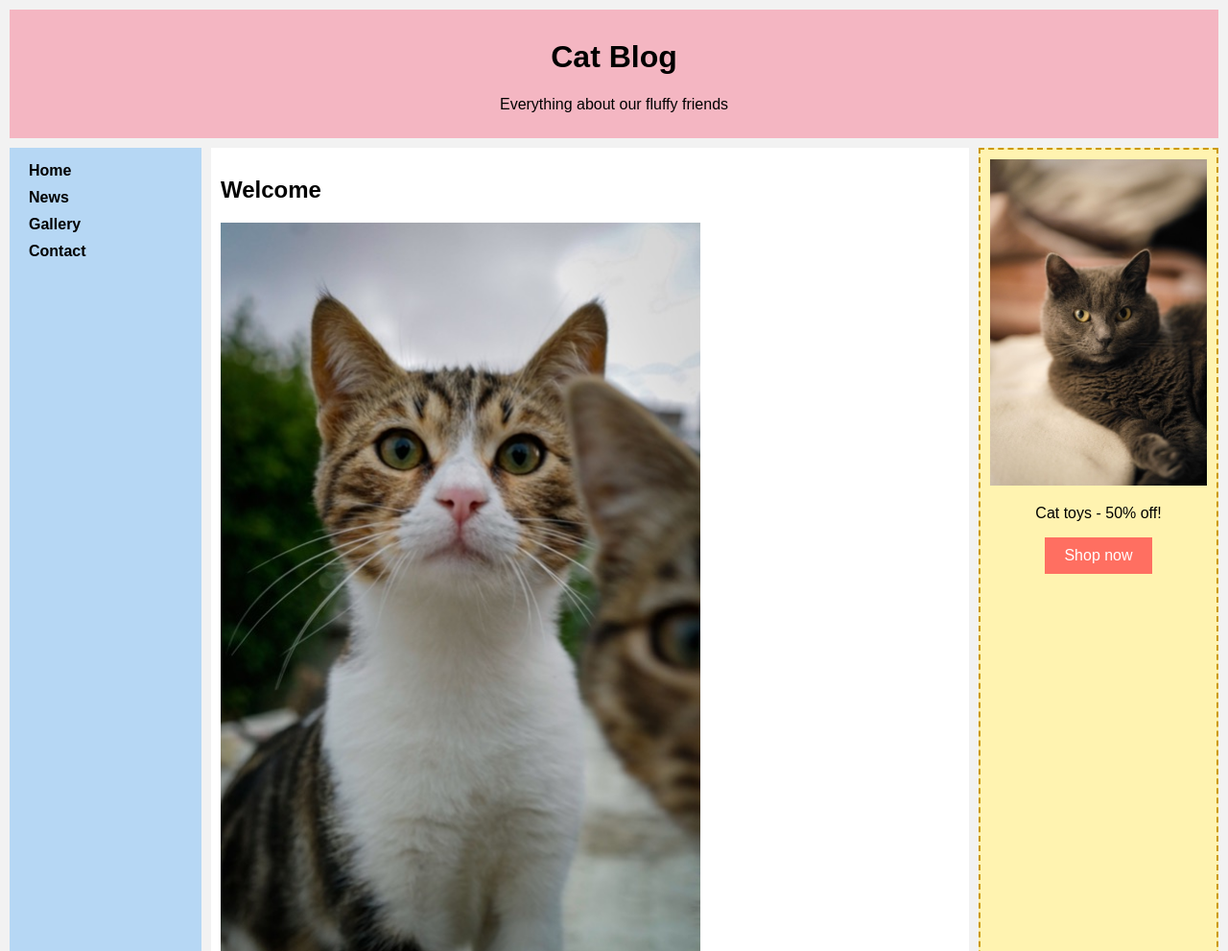
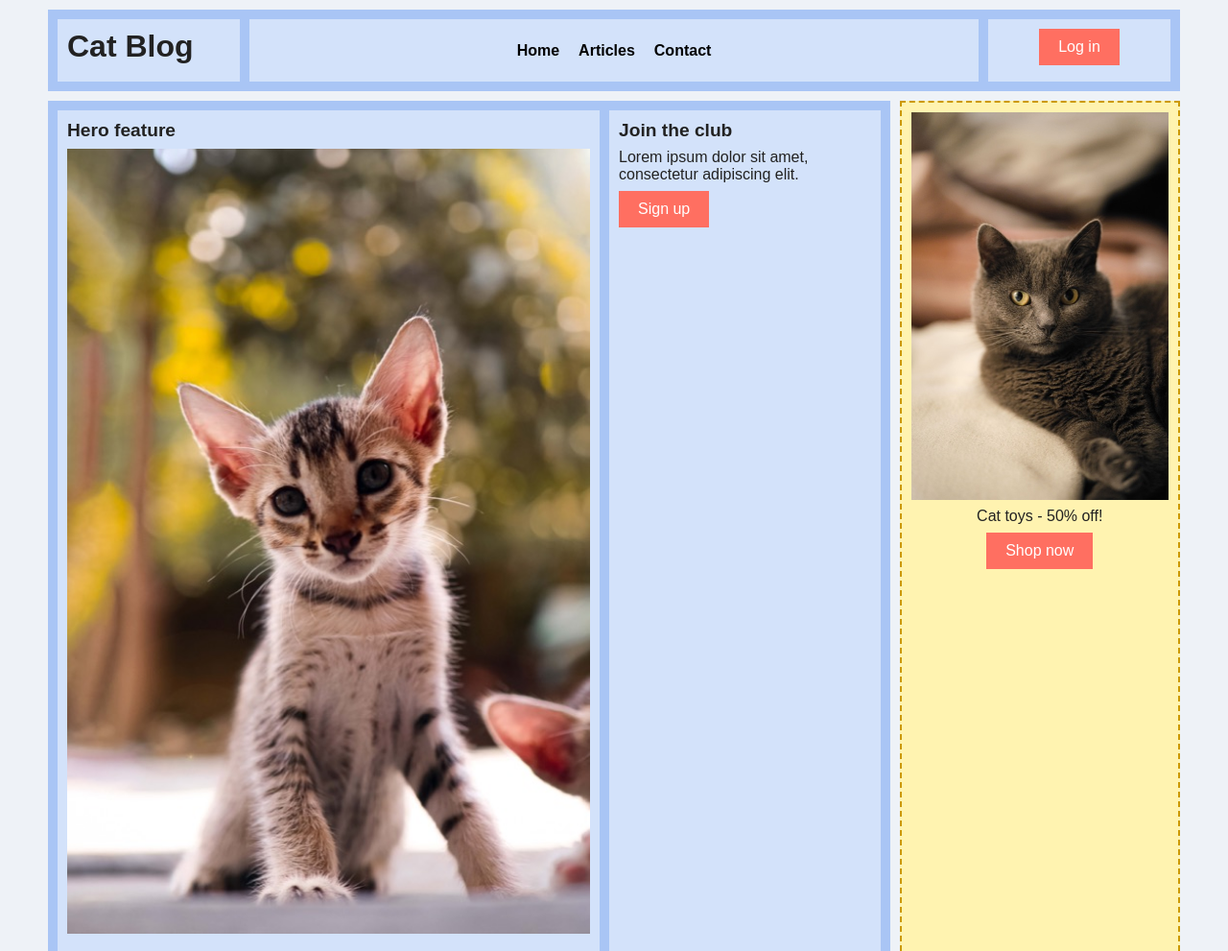
Before and after one commit to emilijakalnina/HW2, a plain HTML site: page index.html in a window 1280 px wide. Shown: the top 991 px of the page at 96% size. Drawn offline with Linux system fonts and the light colour scheme.

Commit message:
Match wireframe layout

```diff
--- a/hw2.css
+++ b/hw2.css
@@ -4,82 +4,97 @@
 
 body {
   margin: 0;
-  font-family: Arial, sans-serif;
-  background-color: #f2f2f2;
+  font-family: Arial, Helvetica, sans-serif;
+  background-color: #eef2f7;
+  color: #222222;
+}
+
+h1, h2, h3 {
+  margin: 0 0 8px 0;
+}
+
+h2 {
+  font-size: 1.2rem;
+}
+
+h3 {
+  font-size: 1rem;
+}
+
+p {
+  margin: 0 0 8px 0;
 }
 
 img {
+  display: block;
   max-width: 100%;
   height: auto;
+  margin-bottom: 8px;
 }
 
-.page {
-  display: grid;
-  gap: 10px;
-  padding: 10px;
-  grid-template-columns: 1fr;
-  grid-template-areas:
-    "header"
-    "nav"
-    "ad"
-    "main"
-    "aside"
-    "footer";
-}
+.header  { grid-area: page-header; }
+.hero    { grid-area: page-hero; }
+.ad-top  { grid-area: page-ad; }
+.content { grid-area: page-content; }
+.sidebar { grid-area: page-sidebar; }
+.footer  { grid-area: page-footer; }
 
-.header {
-  grid-area: header;
-  background-color: #f4b6c2;
-  text-align: center;
+.brand           { grid-area: brand; }
+.nav             { grid-area: nav; }
+.tools           { grid-area: tools; }
+.hero-feature    { grid-area: hero-feature; }
+.hero-cta        { grid-area: hero-cta; }
+.article-feature { grid-area: article-feature; }
+.ad-content      { grid-area: ad-content; }
+.article-listing { grid-area: article-listing; }
+
+.header, .hero, .content, .sidebar, .footer {
+  background-color: #a9c5f5;
   padding: 10px;
 }
 
-.nav {
-  grid-area: nav;
-  background-color: #b6d7f4;
-  display: flex;
-  flex-wrap: wrap;
-  justify-content: center;
+.brand, .nav, .tools, .hero-feature, .hero-cta,
+.article-feature, .article-listing, .sidebar-feature {
+  background-color: #d3e2fa;
   padding: 10px;
 }
 
+.footer {
+  text-align: center;
+}
+
+.footer p {
+  margin: 0;
+}
+
+.nav {
+  display: flex;
+  flex-wrap: wrap;
+  align-items: center;
+  justify-content: center;
+}
+
 .nav a {
-  margin: 5px 10px;
+  margin: 4px 10px;
   color: #000000;
   font-weight: bold;
   text-decoration: none;
 }
 
-.main {
-  grid-area: main;
-  background-color: #ffffff;
-  padding: 10px;
-}
-
-.aside {
-  grid-area: aside;
-  background-color: #d9f4b6;
-  padding: 10px;
-}
-
-.footer {
-  grid-area: footer;
-  background-color: #333333;
-  color: #ffffff;
+.tools {
   text-align: center;
-  padding: 10px;
 }
 
 .ad {
-  grid-area: ad;
   background-color: #fff3b0;
   border: 2px dashed #cc9900;
   text-align: center;
   padding: 10px;
 }
 
-.ad-side {
-  display: none;
+.ad img {
+  margin-left: auto;
+  margin-right: auto;
 }
 
 button {
@@ -97,38 +112,124 @@ button:hover {
   box-shadow: 0 6px 12px rgba(0, 0, 0, 0.4);
 }
 
+.page {
+  display: grid;
+  gap: 10px;
+  padding: 10px;
+  max-width: 1200px;
+  margin: 0 auto;
+  grid-template-columns: 1fr;
+  grid-template-areas:
+    "page-header"
+    "page-hero"
+    "page-content"
+    "page-footer";
+}
+
+.header {
+  display: grid;
+  gap: 10px;
+  grid-template-columns: 1fr 1fr;
+  grid-template-areas:
+    "brand brand"
+    "nav tools";
+}
+
+.hero {
+  display: grid;
+  gap: 10px;
+  grid-template-columns: 1fr;
+  grid-template-areas:
+    "hero-cta";
+}
+
+.hero-feature {
+  display: none;
+}
+
+.content {
+  display: grid;
+  gap: 10px;
+  grid-template-columns: 1fr;
+  grid-template-areas:
+    "article-feature"
+    "ad-content"
+    "article-listing";
+}
+
+.ad-top {
+  display: none;
+}
+
+.sidebar {
+  display: none;
+}
+
 @media (min-width: 576px) {
   .page {
-    grid-template-columns: 2fr 1fr;
     grid-template-areas:
-      "header header"
-      "nav nav"
-      "ad ad"
-      "main aside"
-      "footer footer";
+      "page-header"
+      "page-hero"
+      "page-content"
+      "page-sidebar"
+      "page-footer";
+  }
+
+  .header {
+    grid-template-columns: 1fr 4fr 1fr;
+    grid-template-areas:
+      "brand nav tools";
+  }
+
+  .hero {
+    grid-template-areas:
+      "hero-feature"
+      "hero-cta";
+  }
+
+  .hero-feature {
+    display: block;
+  }
+
+  .content {
+    grid-template-columns: 3fr 1fr;
+    grid-template-areas:
+      "article-feature ad-content"
+      "article-listing article-listing";
+  }
+
+  .sidebar {
+    display: block;
   }
 }
 
 @media (min-width: 992px) {
   .page {
-    grid-template-columns: 200px 1fr 250px;
+    grid-template-columns: 3fr 1fr;
     grid-template-areas:
-      "header header header"
-      "nav main ad"
-      "nav main aside"
-      "footer footer footer";
+      "page-header page-header"
+      "page-hero page-ad"
+      "page-content page-sidebar"
+      "page-footer page-footer";
   }
 
-  .nav {
-    flex-direction: column;
-    justify-content: flex-start;
+  .hero {
+    grid-template-columns: 2fr 1fr;
+    grid-template-areas:
+      "hero-feature hero-cta";
+  }
+
+  .content {
+    grid-template-columns: 1fr 2fr;
+    grid-template-areas:
+      "article-feature article-listing";
   }
 
   .ad-top {
+    display: block;
+  }
+
+  .ad-content {
     display: none;
   }
-
-  .ad-side {
-    display: block;
-  }
 }
--- a/index.html
+++ b/index.html
@@ -12,58 +12,76 @@
   <div class="page">
 
     <header class="header">
-      <h1>Cat Blog</h1>
-      <p>Everything about our fluffy friends</p>
+      <div class="brand">
+        <h1>Cat Blog</h1>
+      </div>
+      <nav class="nav">
+        <a href="#hero">Home</a>
+        <a href="#content">Articles</a>
+        <a href="#footer">Contact</a>
+      </nav>
+      <div class="tools">
+        <button type="button">Log in</button>
+      </div>
     </header>
 
-    <nav class="nav">
-      <a href="#home">Home</a>
-      <a href="#news">News</a>
-      <a href="#gallery">Gallery</a>
-      <a href="#contact">Contact</a>
-    </nav>
+    <section class="hero" id="hero">
+      <div class="hero-feature">
+        <h2>Hero feature</h2>
+        <img src="images/cat1.jpg" alt="A cute cat" width="600" height="400">
+      </div>
+      <div class="hero-cta">
+        <h2>Join the club</h2>
+        <p>Lorem ipsum dolor sit amet, consectetur adipiscing elit.</p>
+        <button type="button">Sign up</button>
+      </div>
+    </section>
 
     <div class="ad ad-top">
-      <img src="images/cat1.jpg" alt="Cat food advertisement" width="400" height="150">
-      <p>Buy the best cat food today!</p>
+      <img src="images/cat5.jpg" alt="Cat toys advertisement" width="300" height="200">
+      <p>Cat toys - 50% off!</p>
       <button type="button">Shop now</button>
     </div>
 
-    <main class="main">
-      <article>
-        <h2>Welcome</h2>
-        <img src="images/cat2.jpg" alt="A cute cat" width="500" height="300">
+    <main class="content" id="content">
+      <article class="article-feature">
+        <h2>Article feature</h2>
+        <img src="images/cat2.jpg" alt="A cat sitting" width="400" height="300">
+        <p>Lorem ipsum dolor sit amet, consectetur adipiscing elit.</p>
+      </article>
+
+      <div class="ad ad-content">
+        <img src="images/cat5.jpg" alt="Cat toys advertisement" width="300" height="200">
+        <p>Cat toys - 50% off!</p>
+        <button type="button">Shop now</button>
+      </div>
+
+      <article class="article-listing">
+        <h2>Article listing</h2>
+        <h3>First article</h3>
         <p>
           Lorem ipsum dolor sit amet, consectetur adipiscing elit. Sed do eiusmod tempor
-          incididunt ut labore et dolore magna aliqua. Ut enim ad minim veniam, quis nostrud
-          exercitation ullamco laboris nisi ut aliquip ex ea commodo consequat.
+          incididunt ut labore et dolore magna aliqua.
         </p>
-      </article>
-      <article>
-        <h2>Latest news</h2>
-        <img src="images/cat3.jpg" alt="Another cute cat" width="500" height="300">
+        <img src="images/cat3.jpg" alt="Another cute cat" width="400" height="300">
+        <h3>Second article</h3>
         <p>
-          Duis aute irure dolor in reprehenderit in voluptate velit esse cillum dolore eu
-          fugiat nulla pariatur. Excepteur sint occaecat cupidatat non proident, sunt in
-          culpa qui officia deserunt mollit anim id est laborum.
+          Ut enim ad minim veniam, quis nostrud exercitation ullamco laboris nisi ut aliquip
+          ex ea commodo consequat.
         </p>
         <button type="button">Read more</button>
       </article>
     </main>
 
-    <aside class="aside">
-      <h2>Sidebar</h2>
-      <p>Lorem ipsum dolor sit amet, consectetur adipiscing elit.</p>
-      <img src="images/cat4.jpg" alt="Sleeping cat" width="300" height="200">
+    <aside class="sidebar" id="sidebar">
+      <div class="sidebar-feature">
+        <h2>Sidebar feature</h2>
+        <img src="images/cat4.jpg" alt="A sleeping cat" width="300" height="200">
+        <p>Duis aute irure dolor in reprehenderit in voluptate velit esse.</p>
+      </div>
     </aside>
 
-    <div class="ad ad-side">
-      <img src="images/cat5.jpg" alt="Cat toys advertisement" width="300" height="250">
-      <p>Cat toys - 50% off!</p>
-      <button type="button">Shop now</button>
-    </div>
-
-    <footer class="footer">
+    <footer class="footer" id="footer">
       <p>&copy; 2026 Cat Blog | Homework 2</p>
     </footer>
 
```
